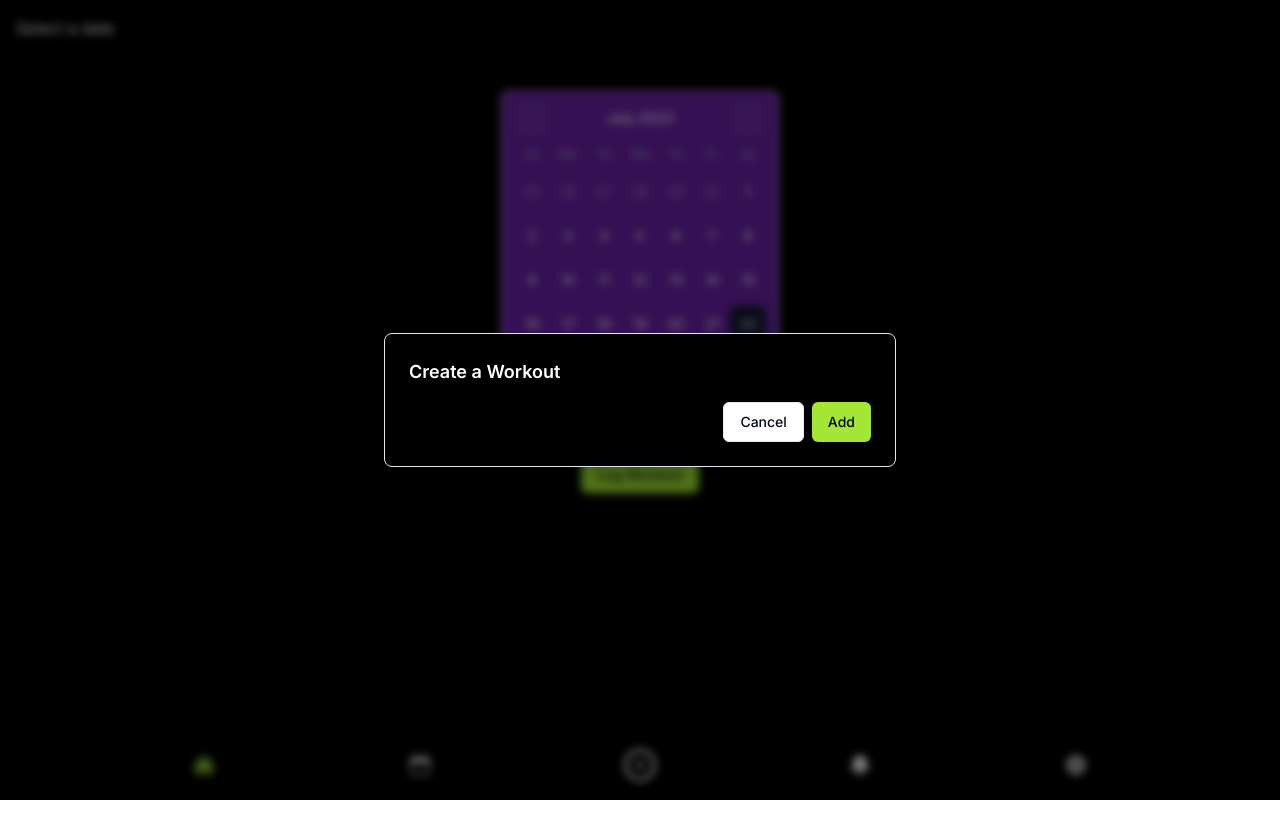
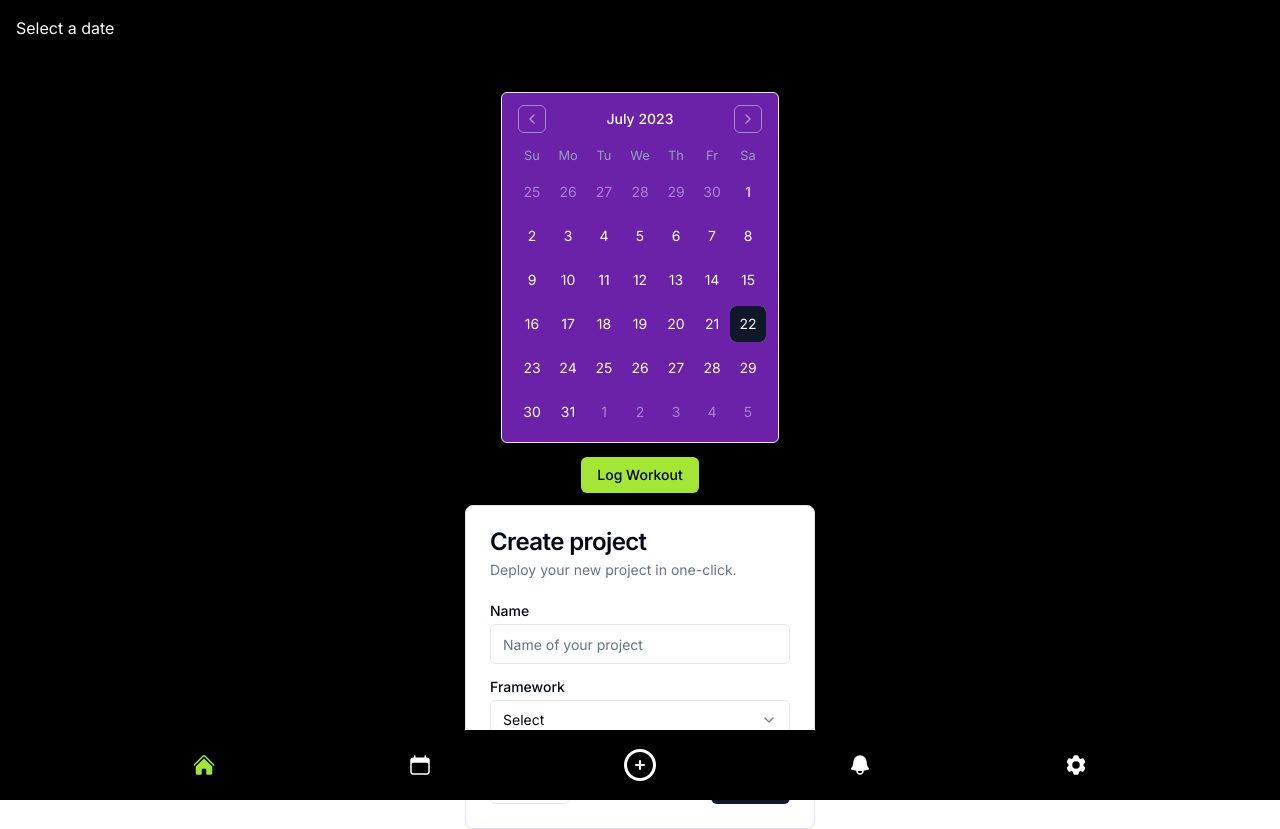
Before and after one commit to DanielFindlay101/fitness-tracker, a Next.js app: page /create in a window 1280 px wide. Both pictures are taken after a click on the button "Log Workout". Before the commit the page ends 800 px from the top, so only its background shows below. Built offline with nearby package versions, Linux system fonts and the light colour scheme.

Commit message:
created new modal

```diff
--- a/app/create/page.tsx
+++ b/app/create/page.tsx
@@ -1,15 +1,25 @@
+"use client";
 import MyCalender from "@/components/MyCalender";
 import WorkoutModal from "@/components/WorkoutModal";
-import React from "react";
+import { Button } from "@/components/ui/button";
+import { useState } from "react";
 
 export default function page() {
+  const [toggleWorkoutModal, setToggleWorkoutModal] = useState(false);
+
   return (
     <>
       <section className="bg-black h-screen p-4 flex flex-col gap-[50px]">
         <h1 className="text-white">Select a date</h1>
         <div className="flex flex-col items-center gap-3">
           <MyCalender />
-          <WorkoutModal />
+          <Button
+            className="bg-lime-400 text-black hover:bg-lime-500"
+            onClick={() => setToggleWorkoutModal(true)}
+          >
+            Log Workout
+          </Button>
+          {toggleWorkoutModal && <WorkoutModal />}
         </div>
       </section>
     </>
--- a/app/layout.tsx
+++ b/app/layout.tsx
@@ -1,6 +1,5 @@
 import "./globals.css";
 import { Inter } from "next/font/google";
-import { ClerkProvider } from "@clerk/nextjs";
 import BottomNav from "@/components/BottomNav";
 
 const inter = Inter({ subsets: ["latin"] });
@@ -17,12 +16,10 @@
 }) {
   return (
     <html lang="en">
-      <ClerkProvider>
-        <body className={inter.className}>
-          {children}
-          <BottomNav />
-        </body>
-      </ClerkProvider>
+      <body className={inter.className}>
+        {children}
+        <BottomNav />
+      </body>
     </html>
   );
 }
--- a/components/WorkoutModal.tsx
+++ b/components/WorkoutModal.tsx
@@ -1,99 +1,59 @@
 "use client";
 
+import { Button } from "@/components/ui/button";
 import {
-  AlertDialog,
-  AlertDialogAction,
-  AlertDialogCancel,
-  AlertDialogContent,
-  AlertDialogDescription,
-  AlertDialogFooter,
-  AlertDialogHeader,
-  AlertDialogTitle,
-  AlertDialogTrigger,
-} from "@/components/ui/alert-dialog";
-import { Button } from "@/components/ui/button";
+  Card,
+  CardContent,
+  CardDescription,
+  CardFooter,
+  CardHeader,
+  CardTitle,
+} from "@/components/ui/card";
 import { Input } from "@/components/ui/input";
-import { useState } from "react";
-import { Workout } from "@/utils/workout";
-import { zodResolver } from "@hookform/resolvers/zod";
-import * as z from "zod";
-import { Form, useForm } from "react-hook-form";
+import { Label } from "@/components/ui/label";
 import {
-  FormField,
-  FormItem,
-  FormLabel,
-  FormControl,
-  FormDescription,
-  FormMessage,
-} from "./ui/form";
-
-const formSchema = z.object({
-  workoutName: z.string().min(2).max(50),
-  //   weight: z.number().positive(),
-  //   sets: z.number().int(),
-  //   reps: z.number().int(),
-});
+  Select,
+  SelectContent,
+  SelectItem,
+  SelectTrigger,
+  SelectValue,
+} from "@/components/ui/select";
 
 export default function WorkoutModal() {
-  const form = useForm<z.infer<typeof formSchema>>({
-    resolver: zodResolver(formSchema),
-    defaultValues: {
-      workoutName: "",
-      //   weight: undefined,
-      //   sets: undefined,
-      //   reps: undefined,
-    },
-  });
-
-  const handleSubmit = (values: z.infer<typeof formSchema>) => {
-    console.log(values);
-  };
-
   return (
-    <AlertDialog>
-      <AlertDialogTrigger asChild>
-        <Button className="bg-lime-400 text-black hover:bg-lime-600">
-          Log Workout
-        </Button>
-      </AlertDialogTrigger>
-      <AlertDialogContent className="bg-black">
-        <AlertDialogHeader>
-          <AlertDialogTitle className="text-white">
-            Create a Workout
-          </AlertDialogTitle>
-          {/* Wrap form here */}
-          {/* <Form {...form}>
-            <form
-              onSubmit={form.handleSubmit(handleSubmit)}
-              className="w-2/3 space-y-6"
-            >
-              <FormField
-                control={form.control}
-                name="workoutName"
-                render={({ field }) => (
-                  <FormItem>
-                    <FormLabel>Username</FormLabel>
-                    <FormControl>
-                      <Input placeholder="shadcn" {...field} />
-                    </FormControl>
-                    <FormDescription>
-                      This is your public display name.
-                    </FormDescription>
-                    <FormMessage />
-                  </FormItem>
-                )}
-              />
-              <Button type="submit">Submit</Button>
-            </form>
-          </Form> */}
-        </AlertDialogHeader>
-        <AlertDialogFooter>
-          <AlertDialogCancel>Cancel</AlertDialogCancel>
-          <AlertDialogAction className="bg-lime-400 hover:bg-lime-600 text-black">
-            Add
-          </AlertDialogAction>
-        </AlertDialogFooter>
-      </AlertDialogContent>
-    </AlertDialog>
+    <Card className="w-[350px]">
+      <CardHeader>
+        <CardTitle>Create project</CardTitle>
+        <CardDescription>Deploy your new project in one-click.</CardDescription>
+      </CardHeader>
+      <CardContent>
+        <form>
+          <div className="grid w-full items-center gap-4">
+            <div className="flex flex-col space-y-1.5">
+              <Label htmlFor="name">Name</Label>
+              <Input id="name" placeholder="Name of your project" />
+            </div>
+            <div className="flex flex-col space-y-1.5">
+              <Label htmlFor="framework">Framework</Label>
+              <Select>
+                <SelectTrigger id="framework">
+                  <SelectValue placeholder="Select" />
+                </SelectTrigger>
+                <SelectContent position="popper">
+                  <SelectItem value="next">Next.js</SelectItem>
+                  <SelectItem value="sveltekit">SvelteKit</SelectItem>
+                  <SelectItem value="astro">Astro</SelectItem>
+                  <SelectItem value="nuxt">Nuxt.js</SelectItem>
+                </SelectContent>
+              </Select>
+            </div>
+          </div>
+        </form>
+      </CardContent>
+      <CardFooter className="flex justify-between">
+        <Button variant="outline">Cancel</Button>
+        <Button>Deploy</Button>
+      </CardFooter>
+    </Card>
   );
 }
--- /dev/null
+++ b/components/ui/select.tsx
@@ -0,0 +1,121 @@
+"use client"
+
+import * as React from "react"
+import * as SelectPrimitive from "@radix-ui/react-select"
+import { Check, ChevronDown } from "lucide-react"
+
+import { cn } from "@/lib/utils"
+
+const Select = SelectPrimitive.Root
+
+const SelectGroup = SelectPrimitive.Group
+
+const SelectValue = SelectPrimitive.Value
+
+const SelectTrigger = React.forwardRef<
+  React.ElementRef<typeof SelectPrimitive.Trigger>,
+  React.ComponentPropsWithoutRef<typeof SelectPrimitive.Trigger>
+>(({ className, children, ...props }, ref) => (
+  <SelectPrimitive.Trigger
+    ref={ref}
+    className={cn(
+      "flex h-10 w-full items-center justify-between rounded-md border border-input bg-background px-3 py-2 text-sm ring-offset-background placeholder:text-muted-foreground focus:outline-none focus:ring-2 focus:ring-ring focus:ring-offset-2 disabled:cursor-not-allowed disabled:opacity-50",
+      className
+    )}
+    {...props}
+  >
+    {children}
+    <SelectPrimitive.Icon asChild>
+      <ChevronDown className="h-4 w-4 opacity-50" />
+    </SelectPrimitive.Icon>
+  </SelectPrimitive.Trigger>
+))
+SelectTrigger.displayName = SelectPrimitive.Trigger.displayName
+
+const SelectContent = React.forwardRef<
+  React.ElementRef<typeof SelectPrimitive.Content>,
+  React.ComponentPropsWithoutRef<typeof SelectPrimitive.Content>
+>(({ className, children, position = "popper", ...props }, ref) => (
+  <SelectPrimitive.Portal>
+    <SelectPrimitive.Content
+      ref={ref}
+      className={cn(
+        "relative z-50 min-w-[8rem] overflow-hidden rounded-md border bg-popover text-popover-foreground shadow-md data-[state=open]:animate-in data-[state=closed]:animate-out data-[state=closed]:fade-out-0 data-[state=open]:fade-in-0 data-[state=closed]:zoom-out-95 data-[state=open]:zoom-in-95 data-[side=bottom]:slide-in-from-top-2 data-[side=left]:slide-in-from-right-2 data-[side=right]:slide-in-from-left-2 data-[side=top]:slide-in-from-bottom-2",
+        position === "popper" &&
+          "data-[side=bottom]:translate-y-1 data-[side=left]:-translate-x-1 data-[side=right]:translate-x-1 data-[side=top]:-translate-y-1",
+        className
+      )}
+      position={position}
+      {...props}
+    >
+      <SelectPrimitive.Viewport
+        className={cn(
+          "p-1",
+          position === "popper" &&
+            "h-[var(--radix-select-trigger-height)] w-full min-w-[var(--radix-select-trigger-width)]"
+        )}
+      >
+        {children}
+      </SelectPrimitive.Viewport>
+    </SelectPrimitive.Content>
+  </SelectPrimitive.Portal>
+))
+SelectContent.displayName = SelectPrimitive.Content.displayName
+
+const SelectLabel = React.forwardRef<
+  React.ElementRef<typeof SelectPrimitive.Label>,
+  React.ComponentPropsWithoutRef<typeof SelectPrimitive.Label>
+>(({ className, ...props }, ref) => (
+  <SelectPrimitive.Label
+    ref={ref}
+    className={cn("py-1.5 pl-8 pr-2 text-sm font-semibold", className)}
+    {...props}
+  />
+))
+SelectLabel.displayName = SelectPrimitive.Label.displayName
+
+const SelectItem = React.forwardRef<
+  React.ElementRef<typeof SelectPrimitive.Item>,
+  React.ComponentPropsWithoutRef<typeof SelectPrimitive.Item>
+>(({ className, children, ...props }, ref) => (
+  <SelectPrimitive.Item
+    ref={ref}
+    className={cn(
+      "relative flex w-full cursor-default select-none items-center rounded-sm py-1.5 pl-8 pr-2 text-sm outline-none focus:bg-accent focus:text-accent-foreground data-[disabled]:pointer-events-none data-[disabled]:opacity-50",
+      className
+    )}
+    {...props}
+  >
+    <span className="absolute left-2 flex h-3.5 w-3.5 items-center justify-center">
+      <SelectPrimitive.ItemIndicator>
+        <Check className="h-4 w-4" />
+      </SelectPrimitive.ItemIndicator>
+    </span>
+
+    <SelectPrimitive.ItemText>{children}</SelectPrimitive.ItemText>
+  </SelectPrimitive.Item>
+))
+SelectItem.displayName = SelectPrimitive.Item.displayName
+
+const SelectSeparator = React.forwardRef<
+  React.ElementRef<typeof SelectPrimitive.Separator>,
+  React.ComponentPropsWithoutRef<typeof SelectPrimitive.Separator>
+>(({ className, ...props }, ref) => (
+  <SelectPrimitive.Separator
+    ref={ref}
+    className={cn("-mx-1 my-1 h-px bg-muted", className)}
+    {...props}
+  />
+))
+SelectSeparator.displayName = SelectPrimitive.Separator.displayName
+
+export {
+  Select,
+  SelectGroup,
+  SelectValue,
+  SelectTrigger,
+  SelectContent,
+  SelectLabel,
+  SelectItem,
+  SelectSeparator,
+}
--- a/package.json
+++ b/package.json
@@ -9,13 +9,13 @@
     "lint": "next lint"
   },
   "dependencies": {
-    "@clerk/nextjs": "^4.21.13",
     "@heroicons/react": "^2.0.18",
     "@hookform/resolvers": "^3.1.1",
     "@prisma/client": "^5.0.0",
     "@radix-ui/react-alert-dialog": "^1.0.4",
     "@radix-ui/react-label": "^2.0.2",
     "@radix-ui/react-navigation-menu": "^1.1.3",
+    "@radix-ui/react-select": "^1.2.2",
     "@radix-ui/react-slot": "^1.0.2",
     "@types/node": "20.3.3",
     "@types/react": "18.2.14",
@@ -26,6 +26,7 @@
     "date-fns": "^2.30.0",
     "eslint": "8.44.0",
     "eslint-config-next": "13.4.7",
+    "formik": "^2.4.3",
     "lucide-react": "^0.263.1",
     "next": "13.4.7",
     "postcss": "8.4.24",
@@ -37,7 +38,7 @@
     "tailwindcss": "3.3.2",
     "tailwindcss-animate": "^1.0.6",
     "typescript": "5.1.6",
-    "zod": "^3.21.4"
+    "yup": "^1.2.0"
   },
   "devDependencies": {
     "prisma": "^5.0.0"
```
Also changed, not shown: middleware.ts (deleted, +0 -7 lines), 1 other file (tests, documents, lock files or other folders).
